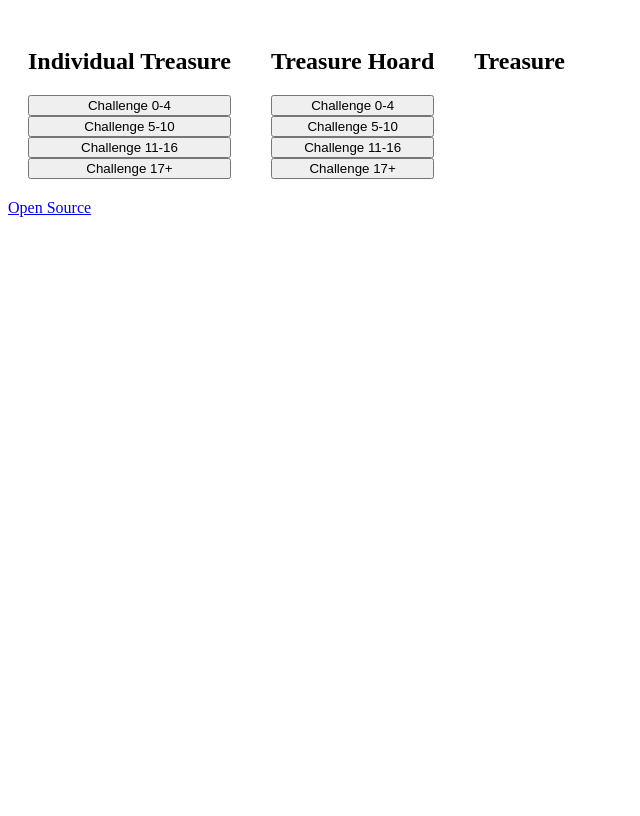
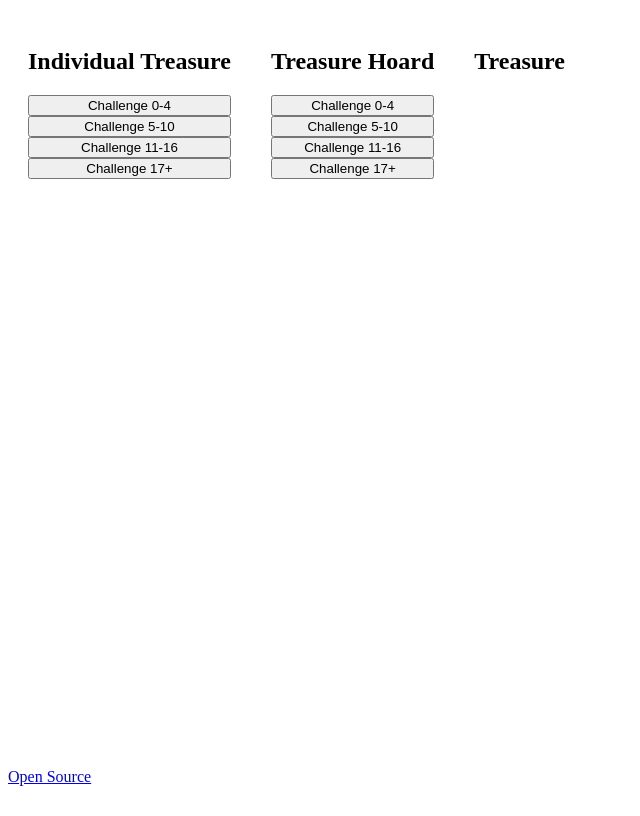
Before and after one commit to ieahleen/randomTreasure, a plain HTML site: page index.html in a window 1280 px wide. Shown: the whole page, without its empty margins (0-640 px from the left). Drawn offline with Linux system fonts and the light colour scheme.

Commit message:
feat: fix the footer - closes #8

```diff
--- a/style.css
+++ b/style.css
@@ -6,3 +6,19 @@ div {
   flex-direction: column;
   padding: 20px;
 }
+
+footer {
+  position: absolute;
+  bottom: 0;
+  width: 100%;
+  height: 2.5rem;            /* Footer height */
+}
+
+main {
+  padding-bottom: 2.5rem;    /* Footer height */
+}
+
+body {
+  position: relative;
+  min-height: 100vh;
+}
```
